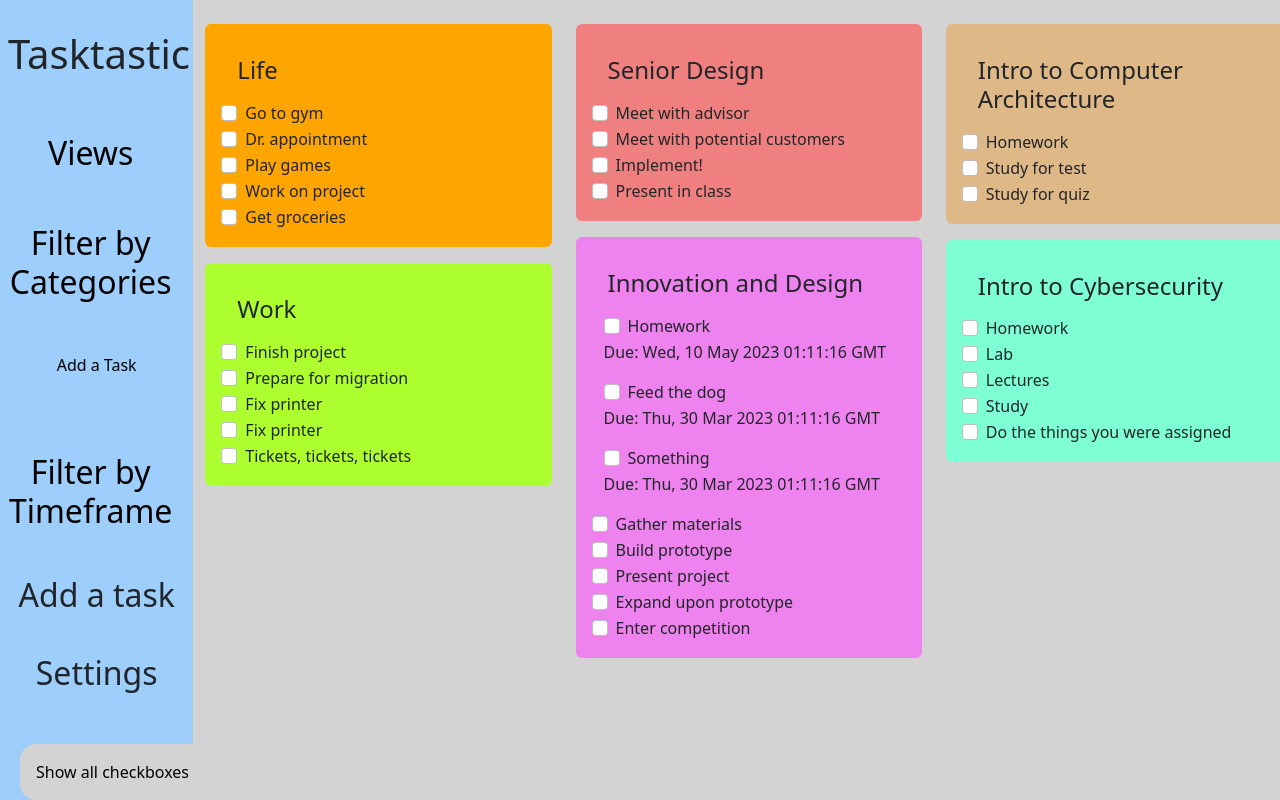
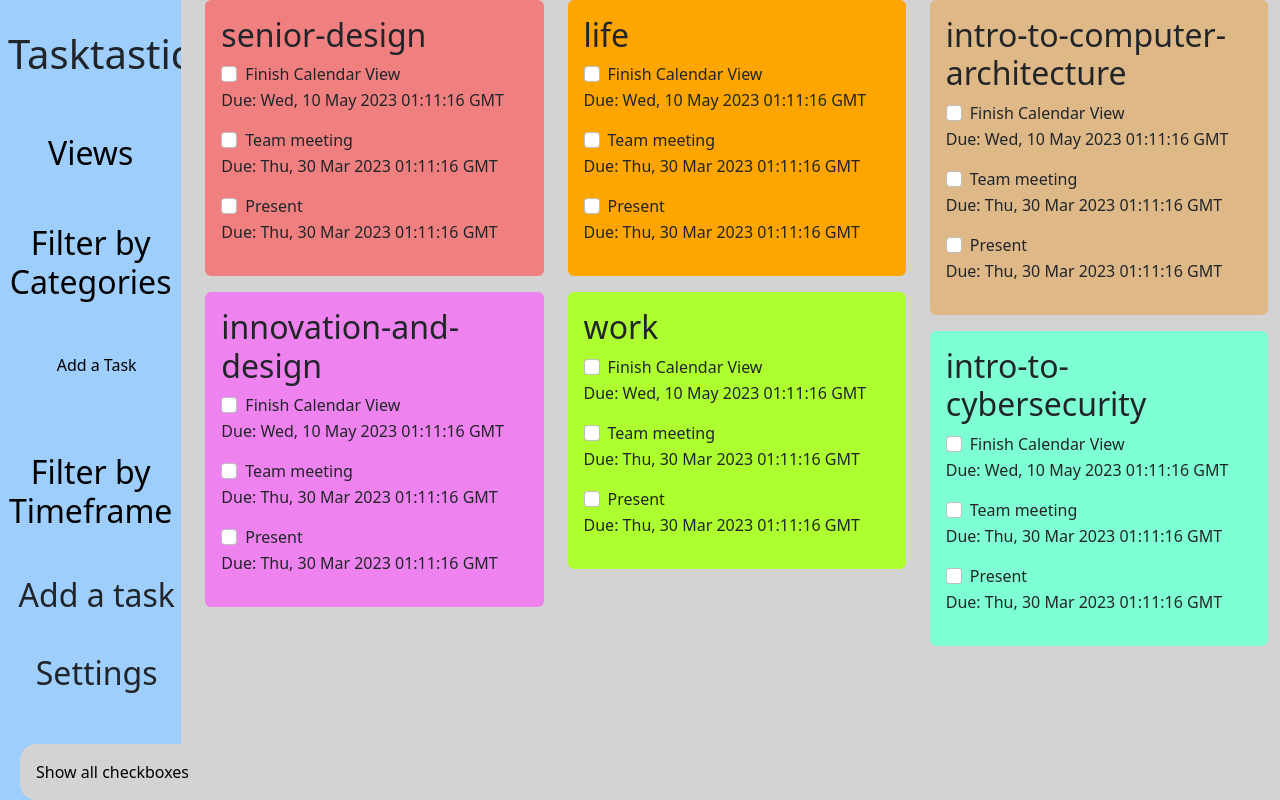
Before and after one commit to deaddydot/todolist, a React (Create React App) app: page / in a window 1280 px wide. Shown: the top 800 px of the page. Built offline with nearby package versions, Linux system fonts and the light colour scheme.

Commit message:
Category view pulls tasks from json. Calendar view in progress.

```diff
--- /dev/null
+++ b/public/data2.json
@@ -0,0 +1,158 @@
+{
+	"senior-design": [
+		{
+        	"id": 1,
+        	"title": "Finish Calendar View",
+        	"description": "Chemistry HW Chapter 6",
+        	"deadline": "Wed, 10 May 2023 01:11:16 GMT",
+        	"completed": "False",
+        	"created_at": "Wed, 29 Mar 2023 01:11:16 GMT"
+    	},
+    	{
+			"id": 2,
+			"title": "Team meeting",
+			"description": "2 full bowls of dog food",
+			"deadline": "Thu, 30 Mar 2023 01:11:16 GMT",
+			"completed": "True",
+			"created_at": "Wed, 29 Mar 2023 01:11:16 GMT"
+    	},
+    	{
+			"id": 3,
+			"title": "Present",
+        	"description": "Idk",
+        	"deadline": "Thu, 30 Mar 2023 01:11:16 GMT",
+        	"completed": "False",
+        	"created_at": "Wed, 29 Mar 2023 01:11:16 GMT"
+    	}
+	],
+	"innovation-and-design": [
+		{
+        	"id": 1,
+        	"title": "Finish Calendar View",
+        	"description": "Chemistry HW Chapter 6",
+        	"deadline": "Wed, 10 May 2023 01:11:16 GMT",
+        	"completed": "False",
+        	"created_at": "Wed, 29 Mar 2023 01:11:16 GMT"
+    	},
+    	{
+			"id": 2,
+			"title": "Team meeting",
+			"description": "2 full bowls of dog food",
+			"deadline": "Thu, 30 Mar 2023 01:11:16 GMT",
+			"completed": "True",
+			"created_at": "Wed, 29 Mar 2023 01:11:16 GMT"
+    	},
+    	{
+			"id": 3,
+			"title": "Present",
+        	"description": "Idk",
+        	"deadline": "Thu, 30 Mar 2023 01:11:16 GMT",
+        	"completed": "False",
+        	"created_at": "Wed, 29 Mar 2023 01:11:16 GMT"
+    	}
+	],
+	"life": [
+		{
+        	"id": 1,
+        	"title": "Finish Calendar View",
+        	"description": "Chemistry HW Chapter 6",
+        	"deadline": "Wed, 10 May 2023 01:11:16 GMT",
+        	"completed": "False",
+        	"created_at": "Wed, 29 Mar 2023 01:11:16 GMT"
+    	},
+    	{
+			"id": 2,
+			"title": "Team meeting",
+			"description": "2 full bowls of dog food",
+			"deadline": "Thu, 30 Mar 2023 01:11:16 GMT",
+			"completed": "True",
+			"created_at": "Wed, 29 Mar 2023 01:11:16 GMT"
+    	},
+    	{
+			"id": 3,
+			"title": "Present",
+        	"description": "Idk",
+        	"deadline": "Thu, 30 Mar 2023 01:11:16 GMT",
+        	"completed": "False",
+        	"created_at": "Wed, 29 Mar 2023 01:11:16 GMT"
+    	}
+	],
+	"work": [
+		{
+        	"id": 1,
+        	"title": "Finish Calendar View",
+        	"description": "Chemistry HW Chapter 6",
+        	"deadline": "Wed, 10 May 2023 01:11:16 GMT",
+        	"completed": "False",
+        	"created_at": "Wed, 29 Mar 2023 01:11:16 GMT"
+    	},
+    	{
+			"id": 2,
+			"title": "Team meeting",
+			"description": "2 full bowls of dog food",
+			"deadline": "Thu, 30 Mar 2023 01:11:16 GMT",
+			"completed": "True",
+			"created_at": "Wed, 29 Mar 2023 01:11:16 GMT"
+    	},
+    	{
+			"id": 3,
+			"title": "Present",
+        	"description": "Idk",
+        	"deadline": "Thu, 30 Mar 2023 01:11:16 GMT",
+        	"completed": "False",
+        	"created_at": "Wed, 29 Mar 2023 01:11:16 GMT"
+    	}
+	],
+	"intro-to-computer-architecture": [
+		{
+        	"id": 1,
+        	"title": "Finish Calendar View",
+        	"description": "Chemistry HW Chapter 6",
+        	"deadline": "Wed, 10 May 2023 01:11:16 GMT",
+        	"completed": "False",
+        	"created_at": "Wed, 29 Mar 2023 01:11:16 GMT"
+    	},
+    	{
+			"id": 2,
+			"title": "Team meeting",
+			"description": "2 full bowls of dog food",
+			"deadline": "Thu, 30 Mar 2023 01:11:16 GMT",
+			"completed": "True",
+			"created_at": "Wed, 29 Mar 2023 01:11:16 GMT"
+    	},
+    	{
+			"id": 3,
+			"title": "Present",
+        	"description": "Idk",
+        	"deadline": "Thu, 30 Mar 2023 01:11:16 GMT",
+        	"completed": "False",
+        	"created_at": "Wed, 29 Mar 2023 01:11:16 GMT"
+    	}
+	],
+	"intro-to-cybersecurity": [
+		{
+        	"id": 1,
+        	"title": "Finish Calendar View",
+        	"description": "Chemistry HW Chapter 6",
+        	"deadline": "Wed, 10 May 2023 01:11:16 GMT",
+        	"completed": "False",
+        	"created_at": "Wed, 29 Mar 2023 01:11:16 GMT"
+    	},
+    	{
+			"id": 2,
+			"title": "Team meeting",
+			"description": "2 full bowls of dog food",
+			"deadline": "Thu, 30 Mar 2023 01:11:16 GMT",
+			"completed": "True",
+			"created_at": "Wed, 29 Mar 2023 01:11:16 GMT"
+    	},
+    	{
+			"id": 3,
+			"title": "Present",
+        	"description": "Idk",
+        	"deadline": "Thu, 30 Mar 2023 01:11:16 GMT",
+        	"completed": "False",
+        	"created_at": "Wed, 29 Mar 2023 01:11:16 GMT"
+    	}
+	]
+}
--- a/src/CalendarView/CalendarView.js
+++ b/src/CalendarView/CalendarView.js
@@ -4,13 +4,14 @@ import CalendarTable from './CalendarTable';
 
 export default class CalendarView extends React.Component {
   render() {
+    const data = ['A', 'B', 'C', 'D', 'E', 'F', 'G', 'H', 'I', 'J'];
+    const columns = 7;
+
     return (
-      <Row style={{ backgroundColor: 'var(--secondary-color)', minHeight: '100vh' }}>
-        <h1 style={{ fontSize: '2rem', margin: '1rem 0' }}>March 5-11, 2023</h1>
-        <div style={{ height: `calc(100vh - ${2 * 16}px)`}}>
-          <CalendarTable data={[ ['Clean', 'Attend Class', 'Present at work', 'Test day', 'Project check', '', 'Relax'], ['', '', 'Cook for family', '', 'Mow the lawn'], [], [], [], [], [], [], [], [], [], [], [], [], [], [], [] ]} />
-        </div>
-      </Row>
+      <div className="App">
+        <h1>Month</h1>
+        <CalendarTable data={data} columns={columns} />
+      </div>
     );
   }
 }
--- a/src/DataFromJson.js
+++ b/src/DataFromJson.js
@@ -1,7 +1,9 @@
 import React from 'react';
 import axios from 'axios';
-import Form from 'react-bootstrap/Form';
 import Container from 'react-bootstrap/Container';
+import JsonCheckbox from './JsonCheckbox';
+import Card from 'react-bootstrap/Card';
+import {Col, Row} from 'react-bootstrap';
 
 export default class DataFromJson extends React.Component {
   constructor(props) {
@@ -20,7 +22,7 @@ export default class DataFromJson extends React.Component {
 
   fetchData = async () => {
     try {
-      const response = await axios.get('/data.json');
+      const response = await axios.get('/data2.json');
       this.setState({ data: response.data });
     }
     catch(error) {
@@ -31,18 +33,71 @@ export default class DataFromJson extends React.Component {
   render() {
     const { data } = this.state;
 
+    const categoryCount = Object.keys(data).length;
+    const categoriesPerColumn = Math.ceil(categoryCount / 3);
+    const columns = [[], [], []];
+
+    Object.keys(data).forEach((category, index) => {
+      const columnIndex = Math.floor(index / categoriesPerColumn);
+      columns[columnIndex].push(category);
+    });
+
     return (
-      <Container>
-        {data.map((item, index) => (
-          <React.Fragment key={item.id}>
-            <Form.Check className='checkbox' type='checkbox' label={item.title} onClick={() => this.changeDisplay()} style={{display: this.state.display}}/>
-            <p>Due: {item.deadline}</p>
-          </React.Fragment>
+      <Row style={{backgroundColor: 'var(--secondary-color)', height: '100vh'}}>
+        {columns.map((column, colIndex) => (
+          <Col key={`column-${colIndex}`}>
+            {column.map((category, index) => (
+              <React.Fragment key={`category-${index}`}>
+                <Card style={{backgroundColor: `var(--${category})`, border: 'none', padding: '1rem'}}>
+                  <h2>{category}</h2>
+                  {data[category].map((item, itemIndex) => (
+                    <React.Fragment key={item.id}>
+                      <JsonCheckbox label={item.title} deadline={item.deadline}  showAll={this.props.showAll} />
+                    </React.Fragment>
+                  ))}
+                </Card>
+              </React.Fragment>
+            ))}
+          </Col>
         ))}
-      </Container>
+      </Row>
     );
   }
 }
+
+// render() {
+//   const { data } = this.state;
+
+//   return (
+//     <Container>
+//       {Object.keys(data).map((category, index) => (
+//         <React.Fragment key={index}>
+//           <h2>{category}</h2>
+//           {data[category].map((item, itemIndex) => (
+//             <React.Fragment key={itemIndex.id}>
+//               <Form.Check className='checkbox' type='checkbox' label={item.title} onClick={() => this.changeDisplay()} style={{display: this.state.display}}/>
+//               <p>Due: {item.deadline}</p>
+//             </React.Fragment>
+//           ))}
+//         </React.Fragment>
+//       ))}
+//     </Container>
+//   );
+// }
+// }
+
+
+//   return (
+//     <Container>
+//       {data.map((item, index) => (
+//         <React.Fragment key={item.id}>
+//           <Form.Check className='checkbox' type='checkbox' label={item.title} onClick={() => this.changeDisplay()} style={{display: this.state.display}}/>
+//           <p>Due: {item.deadline}</p>
+//         </React.Fragment>
+//       ))}
+//     </Container>
+//   );
+// }
 
 
 // import React from 'react';
--- a/src/JsonCheckbox.js
+++ b/src/JsonCheckbox.js
@@ -1,7 +1,7 @@
 import React from 'react';
 import Form from 'react-bootstrap/Form'
 
-export default class Checkbox extends React.Component {
+export default class JsonCheckbox extends React.Component {
   constructor(props) {
     super(props);
     this.state = {
@@ -30,7 +30,10 @@ export default class Checkbox extends React.Component {
   render() {
     return (
       // <label><input type='checkbox' className='checkbox' value='value' />{this.props.task}</label>
-      <Form.Check className='checkbox' type='checkbox' label={this.props.task} onClick={() => this.changeDisplay()} style={{display: this.state.display}}/>
+      <div style={{display: this.state.display}} >
+        <Form.Check className='checkbox' type='checkbox' label={this.props.label} onClick={() => this.changeDisplay()} />
+        <p>Due: {this.props.deadline}</p>
+      </div>
     );
   }
 }
--- a/src/TaskView/InnovationAndDesign.js
+++ b/src/TaskView/InnovationAndDesign.js
@@ -1,7 +1,6 @@
 import React from 'react';
 import Card from 'react-bootstrap/Card';
 import Checkbox from '../Checkbox';
-import DataFromJson from '../DataFromJson';
 
 export default class InnovationAndDesign extends React.Component {
   constructor(props) {
@@ -12,7 +11,6 @@ export default class InnovationAndDesign extends React.Component {
     return (
       <Card style={{backgroundColor: 'var(--innovation-and-design)', border: 'none', padding: '1rem'}}>
         <h4 style={{margin: '1rem'}}>Innovation and Design</h4>
-          <DataFromJson />
           <Checkbox task='Gather materials' showAll={this.props.showAll} />
           <Checkbox task='Build prototype' showAll={this.props.showAll} />
           <Checkbox task='Present project' showAll={this.props.showAll} />
--- a/src/TaskView/SeniorDesign.js
+++ b/src/TaskView/SeniorDesign.js
@@ -1,6 +1,6 @@
 import React from 'react';
 import Card from 'react-bootstrap/Card';
-import Checkbox from '../Checkbox';
+import DataFromJson from '../DataFromJson';
 
 export default class SeniorDesign extends React.Component {
   constructor(props) {
@@ -9,13 +9,7 @@ export default class SeniorDesign extends React.Component {
 
   render() {
     return (
-      <Card style={{backgroundColor: 'var(--senior-design)', border: 'none', padding: '1rem'}}>
-        <h4 style={{margin: '1rem'}}>Senior Design</h4>
-        <Checkbox task='Meet with advisor' showAll={this.props.showAll} />
-        <Checkbox task='Meet with potential customers' showAll={this.props.showAll} />
-        <Checkbox task='Implement!' showAll={this.props.showAll} />
-        <Checkbox task='Present in class' showAll={this.props.showAll} />
-      </Card>
+      <DataFromJson />
     );
   }
 }
--- a/src/TaskView/TaskView.js
+++ b/src/TaskView/TaskView.js
@@ -4,6 +4,7 @@ import Row from 'react-bootstrap/Row';
 import TaskViewCol1 from './TaskViewCol1';
 import TaskViewCol2 from './TaskViewCol2';
 import TaskViewCol3 from './TaskViewCol3';
+import DataFromJson from '../DataFromJson';
 
 export default class TaskView extends React.Component {
   constructor(props) {
@@ -13,9 +14,7 @@ export default class TaskView extends React.Component {
   render() {
     return (
       <Row>
-        <Col style={{ paddingLeft: '0', paddingRight: '0' }}><TaskViewCol1 showAll={this.props.showAll} /></Col>
-        <Col style={{ paddingLeft: '0', paddingRight: '0' }}><TaskViewCol2 showAll={this.props.showAll} /></Col>
-        <Col style={{ paddingLeft: '0', paddingRight: '0' }}><TaskViewCol3 showAll={this.props.showAll} /></Col>
+        <DataFromJson showAll={this.props.showAll}/>
       </Row>
     );
   }
```
Also changed, not shown: src/CalendarView/CalendarTable.js (+51 -25 lines).
